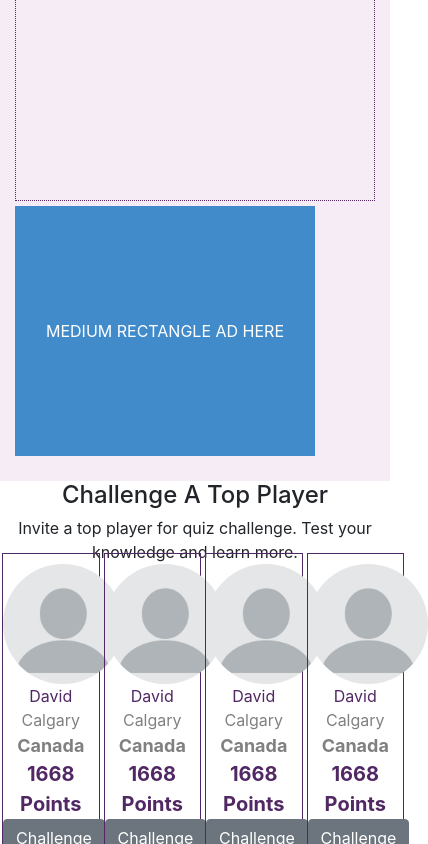
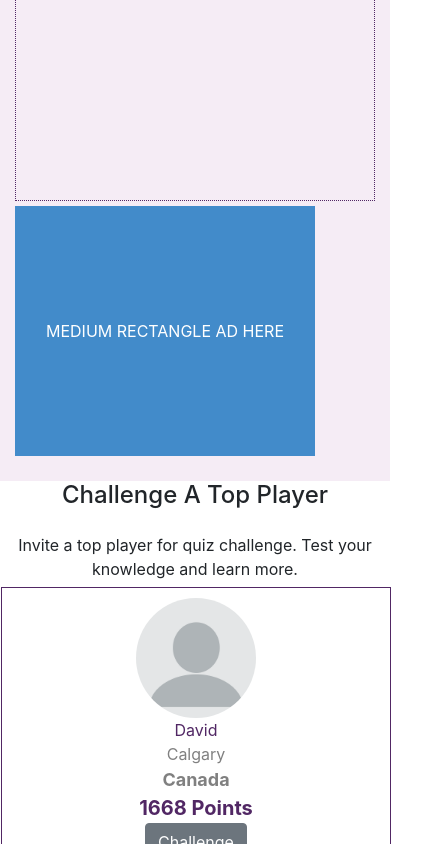
Before and after one commit to NgoziEmeh/Bible-quiz-web-app-frontend, an Angular app: page / in a window 390 px wide. Shown: the part 3145-3989 px from the top of the page, 428 px wide, since content can reach past the window. Built offline with nearby package versions, Linux system fonts and the light colour scheme.

Commit message:
another squaread

```diff
--- a/src/app/home/home.component.css
+++ b/src/app/home/home.component.css
@@ -96,6 +96,7 @@ li{
 }
 .squaread-holder{
     height: 50%;
+    margin-top: 10px;
 }
 .skyscraperholder{
     display: none;
@@ -578,7 +579,7 @@ li{
     .second-area{
         width: 100%;
         height: 1000px;
-        background: #F5ECF5;
+        background: #FBFAFC;
         display: flex;
         flex-direction: row;
     }
@@ -606,6 +607,7 @@ li{
 .challenge-title{
     text-align: center;
     height: 5%;
+    font-weight: bold;
 }
 .challenge-para{
     text-align: center;
@@ -684,3 +686,86 @@ li{
 }
 /* Mobile view for challenge invite area */
 /* Mobile phone challenge invite view */
+@media screen and (max-width: 550px){
+    /* Challenge top player */
+.challenge-player{
+    height: 2600px;
+    width: 100%;
+}
+.challenge-title{
+    text-align: center;
+    height: 2%;
+}
+.challenge-para{
+    text-align: center;
+    height: 2%;
+}
+.challenge-container{
+    height: 95%;
+    display: flex;
+    flex-direction: column;
+
+}
+/* First row of players */
+.first-row{
+    width: 100%;
+    height: 50%;
+
+    display: flex;
+    flex-direction: column;
+}
+.first-cols{
+    height: 25%;
+    width: 100%;
+    border: #512764 1px solid;
+    margin-left: 1px;
+    margin-right: 1px;
+    margin-top: 2px;
+    margin-bottom: 2px;
+    text-align: center;
+    padding-top: 10px;
+
+}
+.avatar {
+    vertical-align: middle;
+    width: 120px;
+    height: 120px;
+    border-radius: 50%;
+}
+.username{
+    color: #512764;
+}
+.player-town{
+    color: grey;
+}
+.player-country{
+    color: grey;
+    font-weight: bold;
+    font-size: 18px;
+}
+.player-points{
+    color: #512764;
+    font-weight: bold;
+    font-size: 20px;
+}
+
+/* Second row of players */
+.second-row{
+    width: 100%;
+    height: 50%;
+
+    display: flex;
+    flex-direction: column;
+}
+.second-cols{
+    height: 25%;
+    width: 100%;
+    border: #512764 1px solid;
+    margin-left: 1px;
+    margin-right: 1px;
+    margin-top: 5px;
+    margin-bottom: 2px;
+    text-align: center;
+    padding-top: 10px;
+}
+}
--- a/src/app/home/home.component.html
+++ b/src/app/home/home.component.html
@@ -182,6 +182,10 @@
                             <div class="squaread-holder">
                                 <app-squaread></app-squaread>
                             </div>
+                            <div class="space-in-between"></div>
+                            <div class="squaread-holder">
+                                <app-squaread></app-squaread>
+                            </div>
 
                             <div class="skyscraperholder">
                                 <app-skyscraperad></app-skyscraperad>
```
